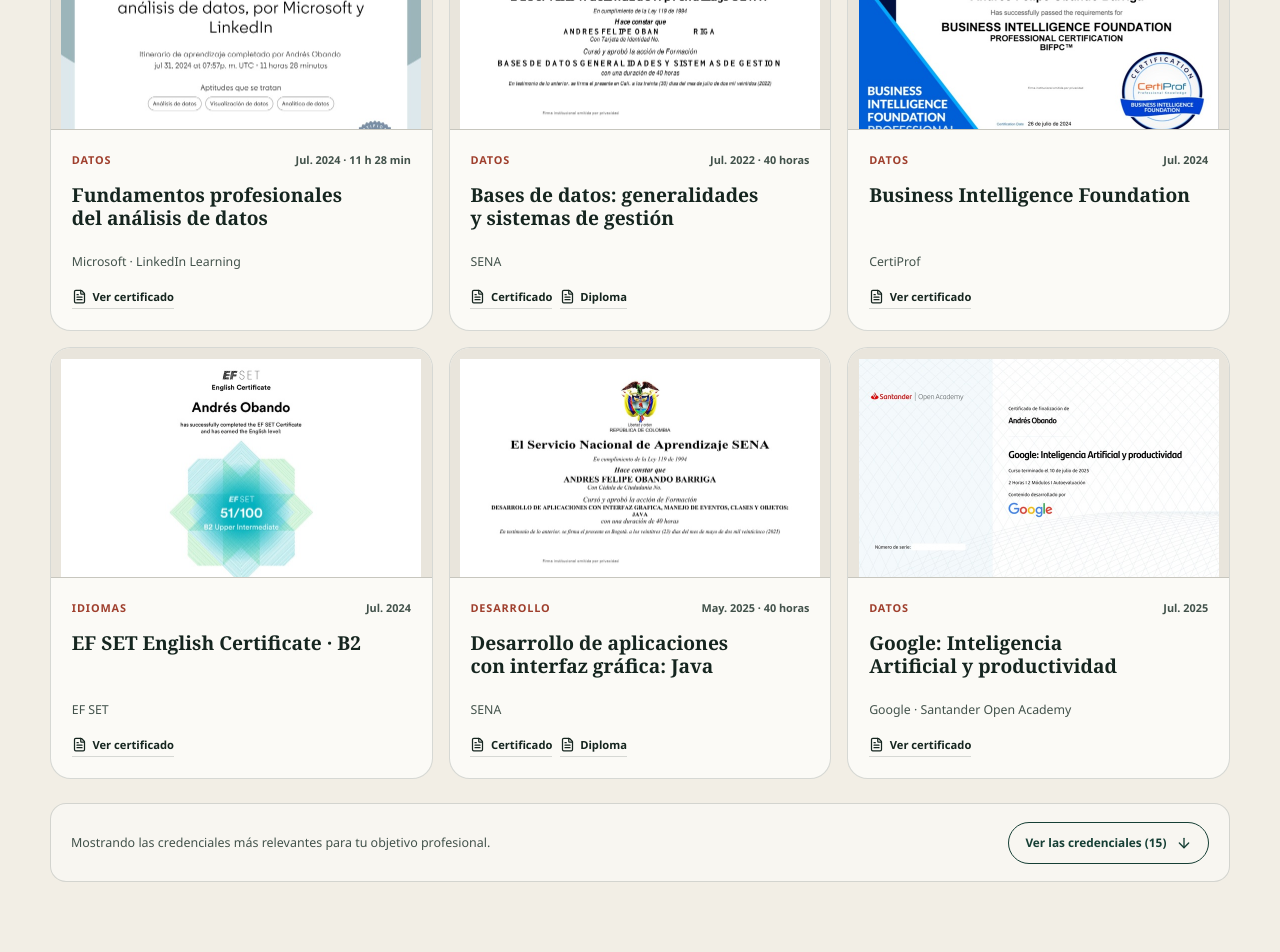
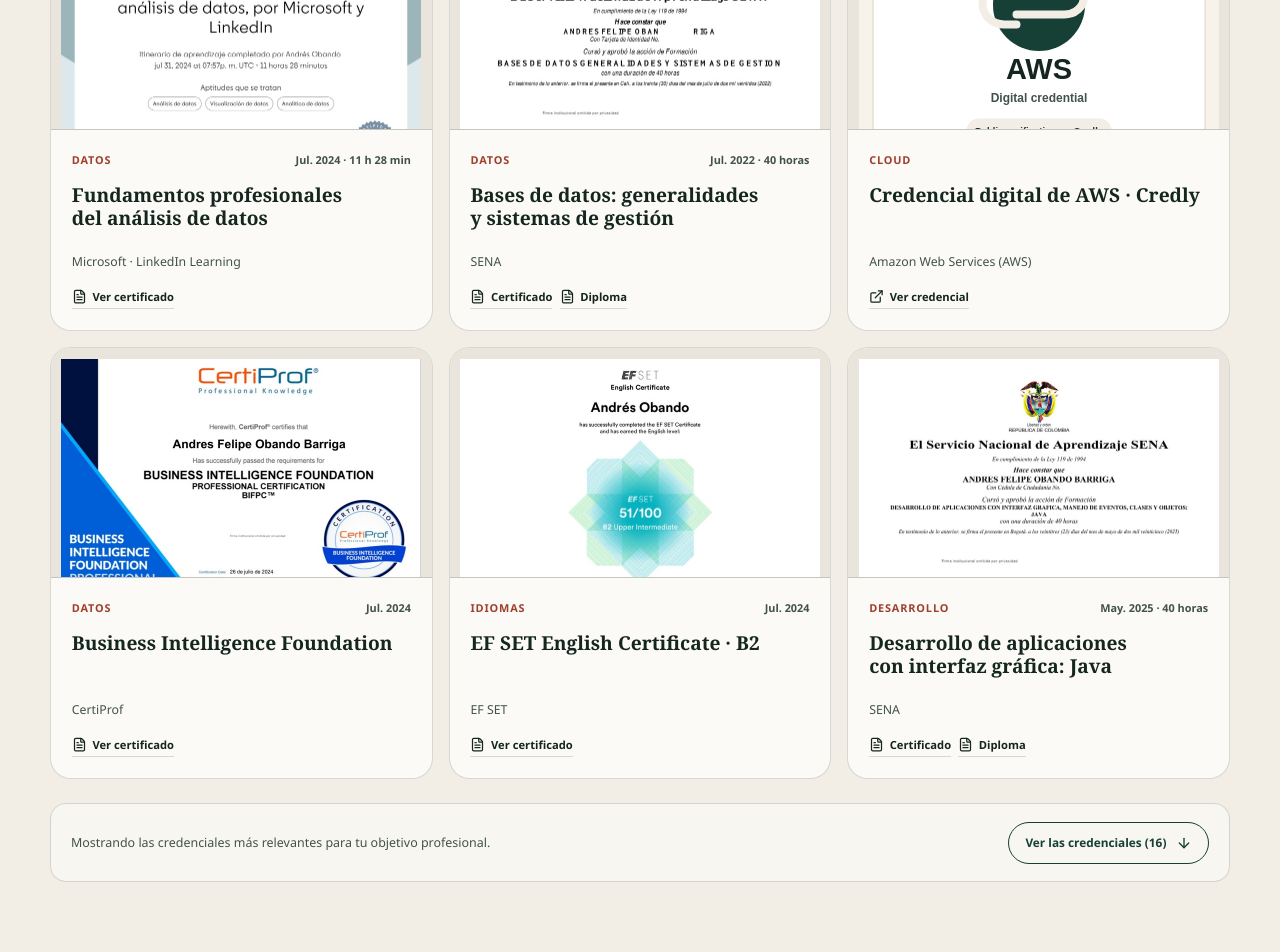
Before and after one commit to cito515432/andres-obando-portfolio, a Next.js app: page / in a window 1280 px wide. Shown: the part 7320-8272 px from the top of the page. Built offline with nearby package versions, Linux system fonts and the light colour scheme; no server answers.

Commit message:
Integrate AWS Credly credential into portfolio gallery

```diff
--- a/components/certificate-gallery.tsx
+++ b/components/certificate-gallery.tsx
@@ -5,26 +5,36 @@
 import type { Certificate } from "@/data/portfolio";
 import type { Copy, Locale } from "@/data/i18n";
 import { localizeDate } from "@/data/format";
+import { externalCredentials } from "@/data/external-credentials";
 
-const certificateFilters: Array<"all" | Certificate["category"]> = [
+type CredentialCategory = Certificate["category"] | "Cloud";
+type CredentialItem = Omit<Certificate, "category" | "date"> & {
+  category: CredentialCategory;
+  date?: string;
+  verificationUrl?: string;
+};
+
+const certificateFilters: Array<"all" | CredentialCategory> = [
   "all",
   "Datos",
+  "Cloud",
   "Desarrollo",
   "Gestión",
   "Idiomas",
   "Otros",
 ];
 
-const certificateFilterLabels: Record<Locale, Record<typeof certificateFilters[number], string>> = {
-  es: { all: "Todos", Datos: "Datos", Desarrollo: "Desarrollo", Gestión: "Gestión", Idiomas: "Idiomas", Otros: "Otros" },
-  en: { all: "All", Datos: "Data", Desarrollo: "Development", Gestión: "Management", Idiomas: "Languages", Otros: "Other" },
-  fr: { all: "Tous", Datos: "Données", Desarrollo: "Développement", Gestión: "Gestion", Idiomas: "Langues", Otros: "Autres" },
-  pt: { all: "Todos", Datos: "Dados", Desarrollo: "Desenvolvimento", Gestión: "Gestão", Idiomas: "Idiomas", Otros: "Outros" },
+const certificateFilterLabels: Record<Locale, Record<(typeof certificateFilters)[number], string>> = {
+  es: { all: "Todos", Datos: "Datos", Cloud: "Cloud", Desarrollo: "Desarrollo", Gestión: "Gestión", Idiomas: "Idiomas", Otros: "Otros" },
+  en: { all: "All", Datos: "Data", Cloud: "Cloud", Desarrollo: "Development", Gestión: "Management", Idiomas: "Languages", Otros: "Other" },
+  fr: { all: "Tous", Datos: "Données", Cloud: "Cloud", Desarrollo: "Développement", Gestión: "Gestion", Idiomas: "Langues", Otros: "Autres" },
+  pt: { all: "Todos", Datos: "Dados", Cloud: "Cloud", Desarrollo: "Desenvolvimento", Gestión: "Gestão", Idiomas: "Idiomas", Otros: "Outros" },
 };
 
 const selectedPriorityOrder = [
   "Fundamentos profesionales del análisis de datos",
   "Bases de datos: generalidades y sistemas de gestión",
+  "Credencial digital de AWS · Credly",
   "Business Intelligence Foundation",
   "EF SET English Certificate · B2",
   "Desarrollo de aplicaciones con interfaz gráfica: Java",
@@ -32,6 +42,11 @@
 ];
 
 const certificateTitleTranslations: Record<string, Partial<Record<Locale, string>>> = {
+  "Credencial digital de AWS · Credly": {
+    en: "AWS Digital Credential · Credly",
+    fr: "Badge numérique AWS · Credly",
+    pt: "Credencial digital da AWS · Credly",
+  },
   "Google: Inteligencia Artificial y productividad": {
     en: "Google: Artificial Intelligence and Productivity",
     fr: "Google : Intelligence artificielle et productivité",
@@ -109,26 +124,62 @@
   },
 };
 
+const documentLabelTranslations: Record<Locale, Record<string, string>> = {
+  es: {
+    "Ver certificado": "Ver certificado",
+    Certificado: "Certificado",
+    Diploma: "Diploma",
+    "Ver credencial": "Ver credencial",
+  },
+  en: {
+    "Ver certificado": "View certificate",
+    Certificado: "Certificate",
+    Diploma: "Diploma",
+    "Ver credencial": "Verify credential",
+  },
+  fr: {
+    "Ver certificado": "Voir le certificat",
+    Certificado: "Certificat",
+    Diploma: "Diplôme",
+    "Ver credencial": "Vérifier le badge",
+  },
+  pt: {
+    "Ver certificado": "Ver certificado",
+    Certificado: "Certificado",
+    Diploma: "Diploma",
+    "Ver credencial": "Verificar credencial",
+  },
+};
+
+const localizeDocumentLabel = (label: string, locale: Locale) =>
+  documentLabelTranslations[locale][label] ?? label;
+
 export function CertificateGallery({ locale, certificates, labels, showSelection }: { locale: Locale; certificates: Certificate[]; labels: Copy["certificates"]; showSelection: string }) {
   const c = { certificates: labels, ui: { showSelection } };
   const [activeFilter, setActiveFilter] = useState<(typeof certificateFilters)[number]>("all");
   const [showAllCertificates, setShowAllCertificates] = useState(false);
+  const allCredentials = useMemo<CredentialItem[]>(
+    () => [...certificates, ...externalCredentials],
+    [certificates],
+  );
 
   const filteredCertificates = useMemo(
     () =>
       activeFilter === "all"
-        ? certificates
-        : certificates.filter((certificate) => certificate.category === activeFilter),
-    [activeFilter, certificates],
+        ? allCredentials
+        : allCredentials.filter((certificate) => certificate.category === activeFilter),
+    [activeFilter, allCredentials],
   );
 
   const displayedCertificates =
     activeFilter === "all" && !showAllCertificates
-      ? [...filteredCertificates.filter((certificate) => certificate.priority)].sort((a, b) => {
-          const aRank = selectedPriorityOrder.indexOf(a.title);
-          const bRank = selectedPriorityOrder.indexOf(b.title);
-          return (aRank === -1 ? Number.MAX_SAFE_INTEGER : aRank) - (bRank === -1 ? Number.MAX_SAFE_INTEGER : bRank);
-        })
+      ? [...filteredCertificates.filter((certificate) => certificate.priority)]
+          .sort((a, b) => {
+            const aRank = selectedPriorityOrder.indexOf(a.title);
+            const bRank = selectedPriorityOrder.indexOf(b.title);
+            return (aRank === -1 ? Number.MAX_SAFE_INTEGER : aRank) - (bRank === -1 ? Number.MAX_SAFE_INTEGER : bRank);
+          })
+          .slice(0, 6)
       : filteredCertificates;
 
   return <>
@@ -149,17 +200,20 @@
             <div className="certificates-grid" aria-live="polite">
               {displayedCertificates.map((certificate) => {
                 const translatedTitle = locale === "es" ? undefined : certificateTitleTranslations[certificate.title]?.[locale];
+                const verificationLabel = localizeDocumentLabel("Ver credencial", locale);
+                const previewLabel = certificate.verificationUrl ? verificationLabel : c.certificates.enlarge;
+                const previewHref = certificate.verificationUrl ?? certificate.image.replace(
+                  "/images/certificates/",
+                  "/images/certificates-full/",
+                );
                 return (
                 <article className="certificate-card" key={certificate.title}>
                   <a
                     className="certificate-preview"
-                    href={certificate.image.replace(
-                      "/images/certificates/",
-                      "/images/certificates-full/",
-                    )}
+                    href={previewHref}
                     target="_blank"
                     rel="noreferrer"
-                    aria-label={`${c.certificates.enlarge}: ${certificate.title}`}
+                    aria-label={`${previewLabel}: ${certificate.title}`}
                   >
                     <Image
                       src={certificate.image}
@@ -169,35 +223,43 @@
                     />
                     <span>
                       <ExternalLink size={17} aria-hidden="true" />
-                      {c.certificates.enlarge}
+                      {previewLabel}
                     </span>
                   </a>
                   <div className="certificate-copy">
                     <div className="certificate-meta">
                       <span>{certificateFilterLabels[locale][certificate.category]}</span>
-                      <time>{localizeDate(certificate.date, locale)}</time>
+                      {certificate.date && <time>{localizeDate(certificate.date, locale)}</time>}
                     </div>
                     <h3>{certificate.title}</h3>
                     {translatedTitle && <small lang={locale} style={{ display: "block", marginTop: ".35rem", color: "var(--ink-soft)", lineHeight: 1.45 }}>{translatedTitle}</small>}
                     <p>{certificate.issuer}</p>
                     <div className="certificate-links">
-                      {certificate.documents.map((document) => (
-                        <a href={document.url} download key={document.url}>
-                          <FileText size={15} aria-hidden="true" />
-                          {locale === "en" ? (document.label === "Ver certificado" ? "View certificate" : document.label === "Certificado" ? "Certificate" : "Diploma") : locale === "fr" ? (document.label === "Ver certificado" ? "Voir le certificat" : document.label === "Certificado" ? "Certificat" : "Diplôme") : locale === "pt" ? (document.label === "Ver certificado" ? "Ver certificado" : document.label === "Certificado" ? "Certificado" : "Diploma") : document.label}
+                      {certificate.documents.map((document) => {
+                        const externalDocument = /^https?:\/\//.test(document.url);
+                        return (
+                        <a
+                          href={document.url}
+                          download={externalDocument ? undefined : true}
+                          target={externalDocument ? "_blank" : undefined}
+                          rel={externalDocument ? "noreferrer" : undefined}
+                          key={document.url}
+                        >
+                          {externalDocument ? <ExternalLink size={15} aria-hidden="true" /> : <FileText size={15} aria-hidden="true" />}
+                          {localizeDocumentLabel(document.label, locale)}
                         </a>
-                      ))}
+                      ); })}
                     </div>
                   </div>
                 </article>
               ); })}
             </div>
 
-            {activeFilter === "all" && certificates.length > displayedCertificates.length && (
+            {activeFilter === "all" && allCredentials.length > displayedCertificates.length && (
               <div className="certificate-more">
                 <p>{c.certificates.selected}</p>
                 <button type="button" className="button button-secondary" onClick={() => setShowAllCertificates(true)}>
-                  {c.certificates.all} ({certificates.length})
+                  {c.certificates.all} ({allCredentials.length})
                   <ArrowDown size={16} aria-hidden="true" />
                 </button>
               </div>
```
